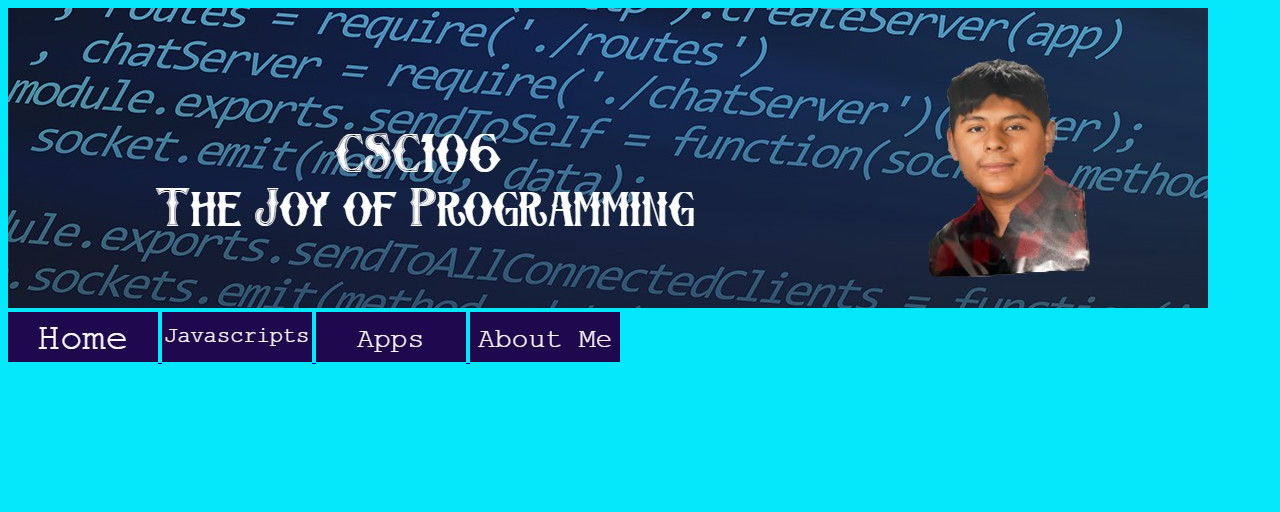
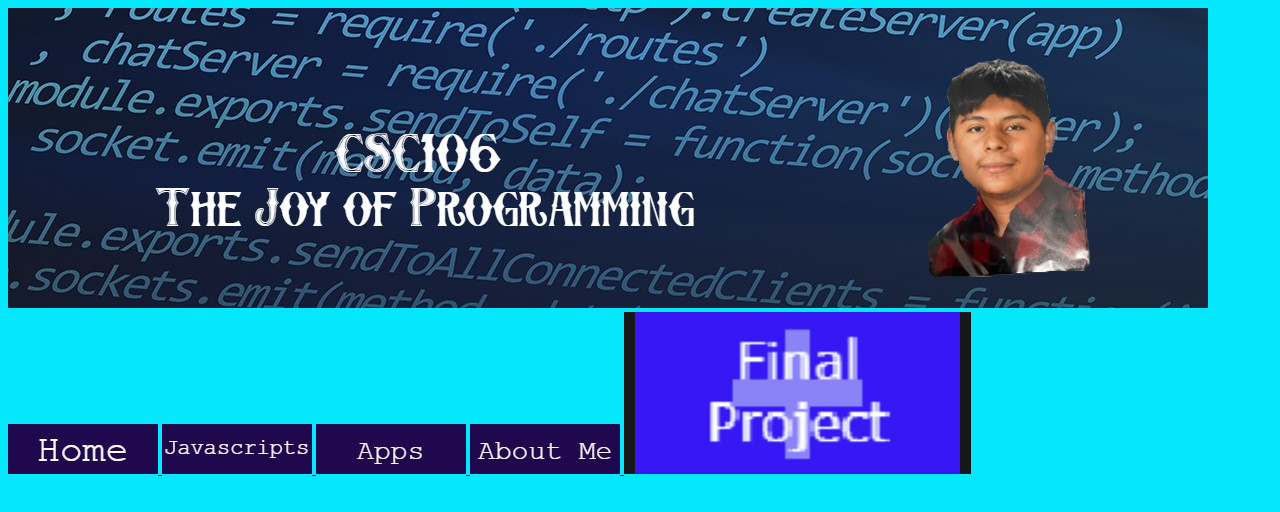
Before and after one commit to alejandrog117/alejandrog117.github.io, a plain HTML site: page final.html in a window 1280 px wide. Drawn offline with Linux system fonts and the light colour scheme.

Commit message:
Update final.html

```diff
--- a/final.html
+++ b/final.html
@@ -15,6 +15,8 @@
     <a href="javascripts.html"><img src="javascript.jpg" alt="java"</a>
     <a href="apps.html"><img src="Apps.jpg" alt="java"</a>
     <a href="aboutme.html"><img src="about_me.jpg" alt="aboutme"</a>
+     <a href="final.html"><img src="final.png" alt="final"</a>
+
 
   </body>
 
```
